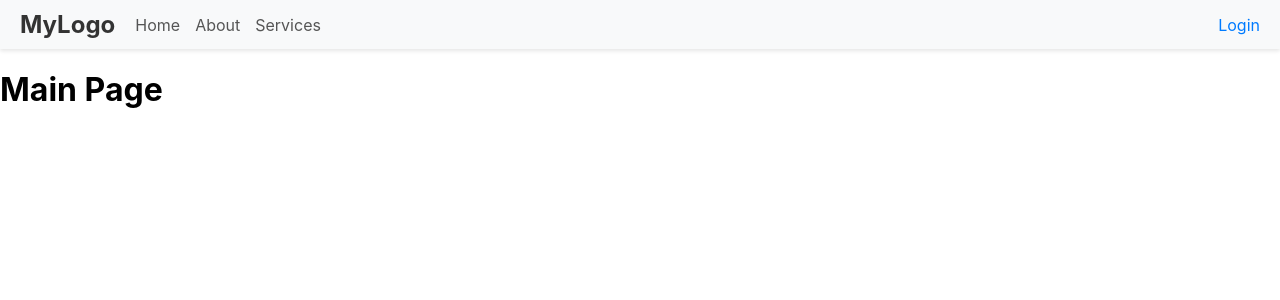
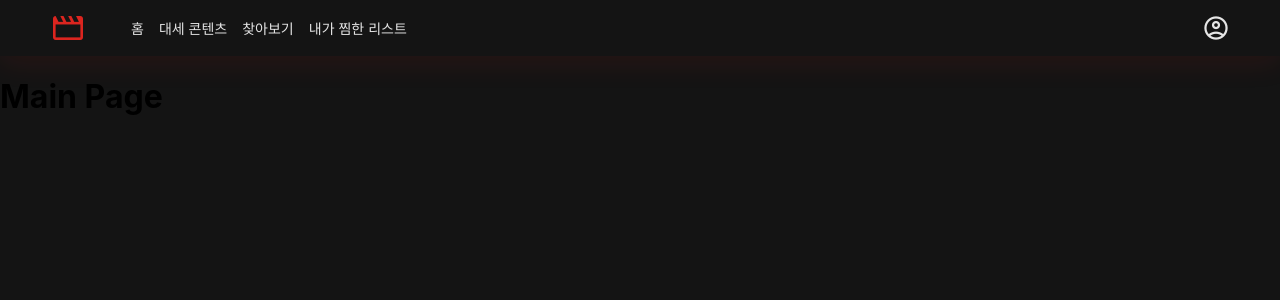
Before and after one commit to Daeuning/WSD-Assignment-02, a React (Create React App) app in the folder netflix/: page / in a window 1280 px wide. Shown: the top 300 px of the page. Built offline with nearby package versions, Linux system fonts and the light colour scheme.

Commit message:
design: NavBar 디자인 수정 및 아이콘 적용

```diff
--- a/netflix/public/index.html
+++ b/netflix/public/index.html
@@ -10,6 +10,7 @@
       content="Web site created using create-react-app"
     />
     <link rel="apple-touch-icon" href="%PUBLIC_URL%/logo192.png" />
+    <link rel="stylesheet" href="https://fonts.googleapis.com/css2?family=Material+Symbols+Outlined:opsz,wght,FILL,GRAD@24,400,0,0" />
     <!--
       manifest.json provides metadata used when your web app is installed on a
       user's mobile device or desktop. See https://developers.google.com/web/fundamentals/web-app-manifest/
@@ -40,4 +41,20 @@
       To create a production bundle, use `npm run build` or `yarn build`.
     -->
   </body>
+  <style>
+    :root {
+    --primary-color: #DC251F;
+    --background-color: #141414;
+    --basic-font: #E5E5E5;
+    }
+
+    .material-symbols-outlined.md-primary { color: #DC251F; }
+    .material-symbols-outlined.md-basic-white { color: #E5E5E5; }
+    .material-symbols-outlined.md-18 { font-size: 18px; }
+    .material-symbols-outlined.md-20 { font-size: 20px; }
+    .material-symbols-outlined.md-22 { font-size: 22px; }
+    .material-symbols-outlined.md-24 { font-size: 24px; }
+    .material-symbols-outlined.md-28 { font-size: 28px; }
+    .material-symbols-outlined.md-36 { font-size: 36px; }
+  </style>
 </html>
--- a/netflix/src/index.css
+++ b/netflix/src/index.css
@@ -3,6 +3,7 @@ body {
   font-family: -apple-system, BlinkMacSystemFont, 'Segoe UI', 'Roboto', 'Oxygen',
     'Ubuntu', 'Cantarell', 'Fira Sans', 'Droid Sans', 'Helvetica Neue',
     sans-serif;
+  background-color: rgb(20, 20, 20);
   -webkit-font-smoothing: antialiased;
   -moz-osx-font-smoothing: grayscale;
 }
--- a/netflix/src/layout/NavBar.jsx
+++ b/netflix/src/layout/NavBar.jsx
@@ -1,13 +1,14 @@
 import React from 'react';
 import styled from 'styled-components';
+import { Link } from 'react-router-dom';
 
 const NavBarContainer = styled.div`
   display: flex;
   justify-content: space-between;
   align-items: center;
-  padding: 10px 20px;
-  background-color: #f8f9fa;
-  box-shadow: 0 2px 4px rgba(0, 0, 0, 0.1);
+  padding: 10px 50px;
+  background-color: rgba(0, 0, 0, 0.01);
+  box-shadow: 0px 7px 29px 0px rgba(220, 37, 31, 0.1);
 `;
 
 const LeftSection = styled.div`
@@ -17,9 +18,13 @@ const LeftSection = styled.div`
 `;
 
 const Logo = styled.div`
-  font-size: 1.5rem;
-  font-weight: bold;
-  color: #333;
+  display: flex;
+  margin-right: 25px;
+
+  a {
+    text-decoration: none; /* underline 제거 */
+    color: inherit; /* 부모 색상 상속 */
+  }
 `;
 
 const Menu = styled.div`
@@ -29,8 +34,8 @@ const Menu = styled.div`
 
 const MenuItem = styled.a`
   text-decoration: none;
-  color: #555;
-  font-size: 1rem;
+  color: var(--basic-font);
+  font-size: 14px;
   cursor: pointer;
 
   &:hover {
@@ -39,12 +44,16 @@ const MenuItem = styled.a`
 `;
 
 const LoginTab = styled.div`
-  font-size: 1rem;
-  color: #007bff;
+  display: flex;
   cursor: pointer;
 
   &:hover {
-    text-decoration: underline;
+    color: #007655;
+  }
+
+  a {
+    text-decoration: none; /* underline 제거 */
+    color: inherit; /* 부모 색상 상속 */
   }
 `;
 
@@ -52,14 +61,29 @@ function NavBar() {
   return (
     <NavBarContainer>
       <LeftSection>
-        <Logo>MyLogo</Logo>
+        {/* 로고를 클릭하면 메인 페이지로 이동 */}
+        <Logo>
+          <Link to="/" className="material-symbols-outlined md-primary md-36">movie</Link>
+        </Logo>
         <Menu>
-          <MenuItem href="#home">Home</MenuItem>
-          <MenuItem href="#about">About</MenuItem>
-          <MenuItem href="#services">Services</MenuItem>
+          {/* 메뉴 항목에 경로 추가 */}
+          <MenuItem>
+            <Link to="/" style={{ textDecoration: 'none', color: 'inherit' }}>홈</Link>
+          </MenuItem>
+          <MenuItem>
+            <Link to="/popular" style={{ textDecoration: 'none', color: 'inherit' }}>대세 콘텐츠</Link>
+          </MenuItem>
+          <MenuItem>
+            <Link to="/search" style={{ textDecoration: 'none', color: 'inherit' }}>찾아보기</Link>
+          </MenuItem>
+          <MenuItem>
+            <Link to="/wishlist" style={{ textDecoration: 'none', color: 'inherit' }}>내가 찜한 리스트</Link>
+          </MenuItem>
         </Menu>
       </LeftSection>
-      <LoginTab>Login</LoginTab>
+      <LoginTab>
+        <Link to="/signin" className="material-symbols-outlined md-basic-white md-28">account_circle</Link>
+      </LoginTab>
     </NavBarContainer>
   );
 }
```
